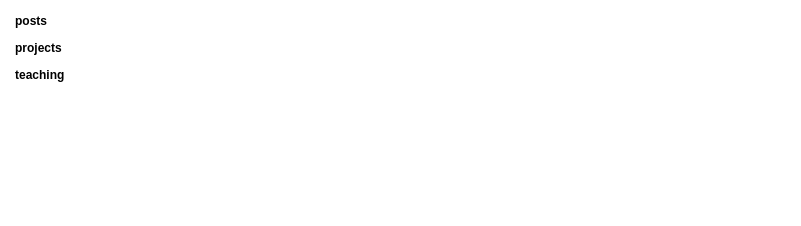
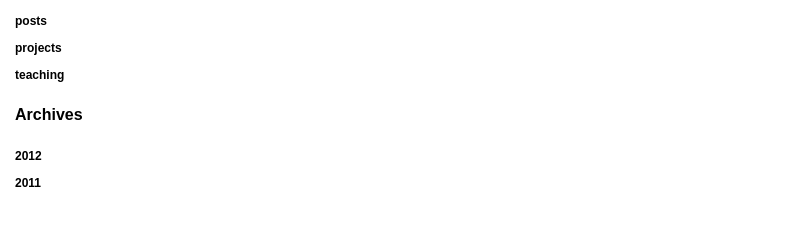
Before and after one commit to binaryfever/binaryfever.com, a Jekyll site: the page built from about.html, in a window 1280 px wide. Shown: the part 222-448 px from the top of the page, without its empty margins (0-801 px from the left). Built offline with Jekyll 4.4.1, drawn with Linux system fonts in a browser that asks for light colours; nearby versions of some CDN libraries; some web fonts are replaced; Markdown is read by kramdown in place of the engine named in the settings; a script that is not in the unit is left out.

Commit message:
Added archive capability

```diff
--- a/_layouts/layout.html
+++ b/_layouts/layout.html
@@ -54,6 +54,12 @@
         <li><a href="/projects.html">projects</a></li>
         <li><a href="/schedule.html">teaching</a></li>
       </ul>
+
+      <h4>Archives</h4>
+      <ul>
+        <li><a href="/2012/index.html">2012</a></li>
+        <li><a href="/2011/index.html">2011</a></li>
+      </ul>
     </section>
   </section>
   {{ content }}
--- a/index.html
+++ b/index.html
@@ -7,7 +7,7 @@ title: "Posts"
 	  <h2>Latest Posts</h2>
 
   <ul class="listing">
-    {% for post in site.posts %}
+    {% for post in site.posts limit: 10 %}
     <li>
       <span>{{ post.date | date: "%B %e, %Y" }}</span> <a href="{{ post.url }}">{{ post.title }}</a>
     </li>
```
